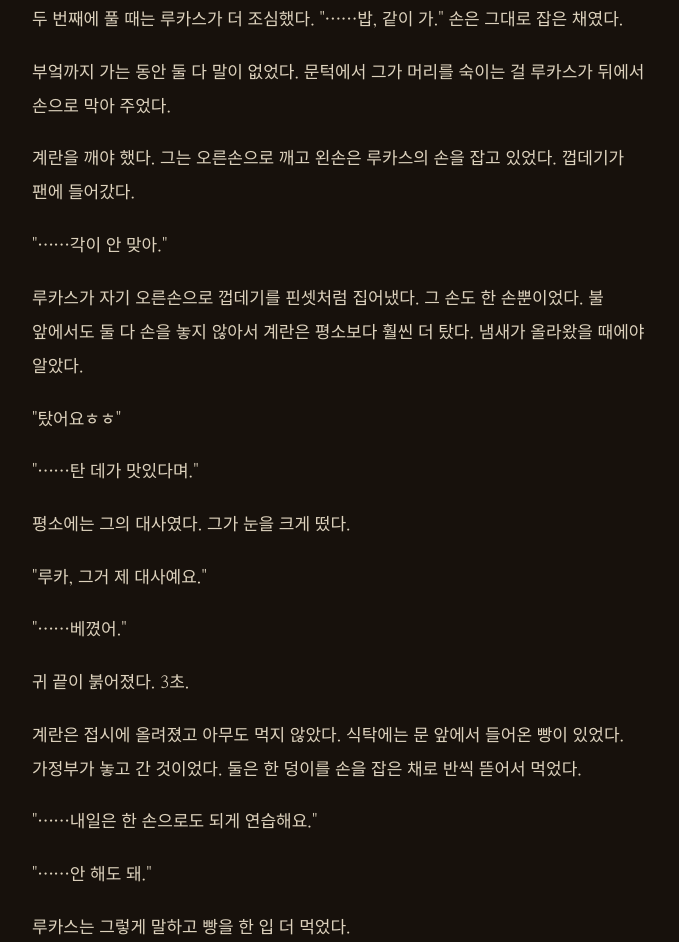
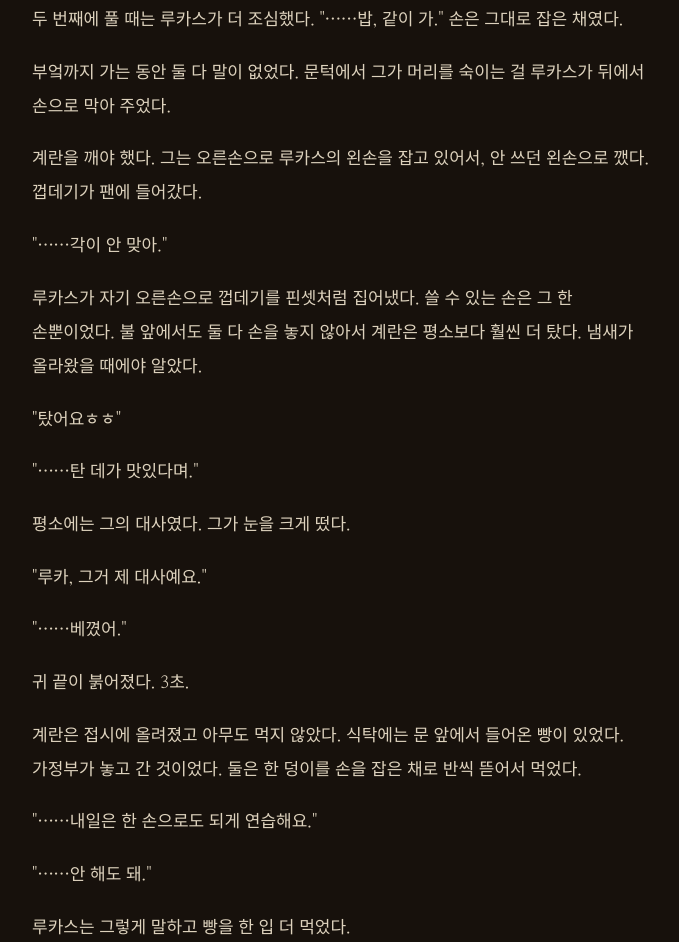
Before and after one commit to chrr-vibe/heluka, a plain HTML site: page trpg-dmak-hands.html in a window 1280 px wide. Shown: the part 8083-9025 px from the top of the page, without its empty margins (298-977 px from the left). Drawn offline with Linux system fonts and the light colour scheme.

Commit message:
사유: 둘이서 — 계란 장면의 손 방향 수정
Co-Authored-By: Claude Sonnet 5.5 <noreply@anthropic.com>
Claude-Session: https://claude.ai/code/session_017aJKMYr56dHx3QZbkk6M79

```diff
--- a/trpg-dmak-hands.html
+++ b/trpg-dmak-hands.html
@@ -186,9 +186,9 @@ p.inner{font-style:italic;color:var(--muted);padding-left:14px;border-left:2px s
 <p>말하고는 다시 그의 가슴으로 파고들었다. 그는 대답하지 않고 웃음만 참다가 어깨가 흔들려서 들켰다.</p>
 <p>두 번째에 풀 때는 루카스가 더 조심했다. "……밥, 같이 가." 손은 그대로 잡은 채였다.</p>
 <p>부엌까지 가는 동안 둘 다 말이 없었다. 문턱에서 그가 머리를 숙이는 걸 루카스가 뒤에서 손으로 막아 주었다.</p>
-<p>계란을 깨야 했다. 그는 오른손으로 깨고 왼손은 루카스의 손을 잡고 있었다. 껍데기가 팬에 들어갔다.</p>
+<p>계란을 깨야 했다. 그는 오른손으로 루카스의 왼손을 잡고 있어서, 안 쓰던 왼손으로 깼다. 껍데기가 팬에 들어갔다.</p>
 <p>"……각이 안 맞아."</p>
-<p>루카스가 자기 오른손으로 껍데기를 핀셋처럼 집어냈다. 그 손도 한 손뿐이었다. 불 앞에서도 둘 다 손을 놓지 않아서 계란은 평소보다 훨씬 더 탔다. 냄새가 올라왔을 때에야 알았다.</p>
+<p>루카스가 자기 오른손으로 껍데기를 핀셋처럼 집어냈다. 쓸 수 있는 손은 그 한 손뿐이었다. 불 앞에서도 둘 다 손을 놓지 않아서 계란은 평소보다 훨씬 더 탔다. 냄새가 올라왔을 때에야 알았다.</p>
 <p>"탔어요ㅎㅎ"</p>
 <p>"……탄 데가 맛있다며."</p>
 <p>평소에는 그의 대사였다. 그가 눈을 크게 떴다.</p>
```
